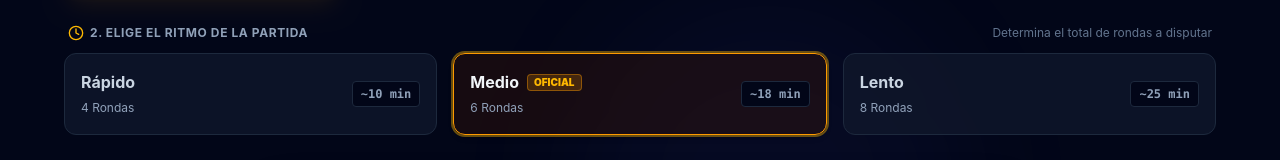
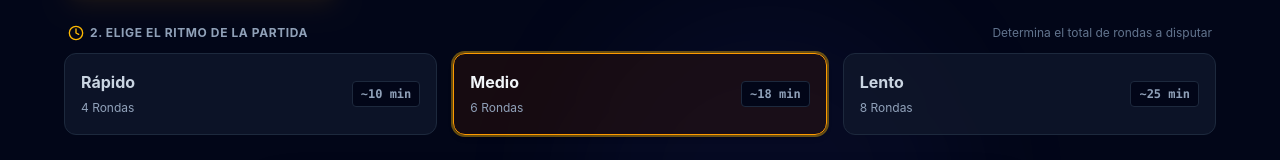
Before and after one commit to limalayon1993/WarFronts, a React (Vite) app: page / in a window 1280 px wide. Shown: the part 563-723 px from the top of the page. Built offline with nearby package versions, Linux system fonts and the light colour scheme.

Commit message:
Eliminar etiqueta 'Oficial' del modo de 6 rondas

```diff
--- a/src/components/MainMenu.jsx
+++ b/src/components/MainMenu.jsx
@@ -170,11 +170,6 @@ export function MainMenu({
                   <div>
                     <div className="flex items-center gap-2">
                       <span className="font-bold text-base">{rhythm.name}</span>
-                      {rhythm.isDefault && (
-                        <span className="text-[10px] bg-amber-500/20 text-amber-400 px-1.5 py-0.2 rounded border border-amber-500/40 uppercase font-black">
-                          Oficial
-                        </span>
-                      )}
                     </div>
                     <span className="text-xs text-slate-400">{rhythm.desc}</span>
                   </div>
--- a/src/components/MultiplayerLobby.jsx
+++ b/src/components/MultiplayerLobby.jsx
@@ -556,7 +556,7 @@ export function MultiplayerLobby({
 
               <div className="space-y-1.5">
                 <label className="text-xs font-bold text-slate-400 uppercase tracking-wider block">
-                  Ritmo Oficial (Rondas)
+                  Ritmo de Juego (Rondas)
                 </label>
                 <div className="grid grid-cols-3 gap-2">
                   {GAME_RHYTHMS.map((r) => (
--- a/src/constants/rules.js
+++ b/src/constants/rules.js
@@ -86,7 +86,7 @@ export const GAME_MODES = {
 // Ritmos de juego oficiales según el reglamento v1.6
 export const GAME_RHYTHMS = [
   { id: 4, name: 'Rápido', rounds: 4, desc: '4 Rondas', timeEst: '~10 min' },
-  { id: 6, name: 'Medio', rounds: 6, desc: '6 Rondas', isDefault: true, timeEst: '~18 min' },
+  { id: 6, name: 'Medio', rounds: 6, desc: '6 Rondas', timeEst: '~18 min' },
   { id: 8, name: 'Lento', rounds: 8, desc: '8 Rondas', timeEst: '~25 min' },
 ];
 
```
